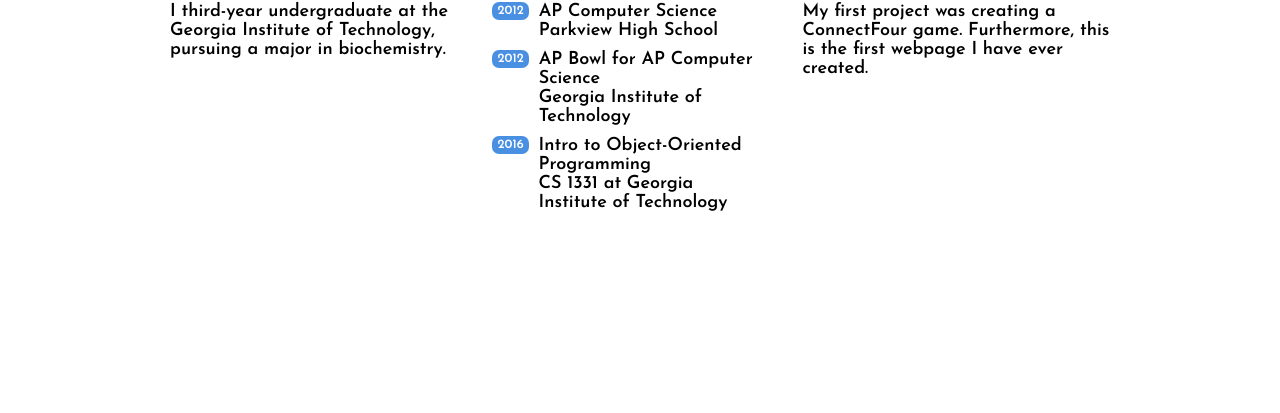
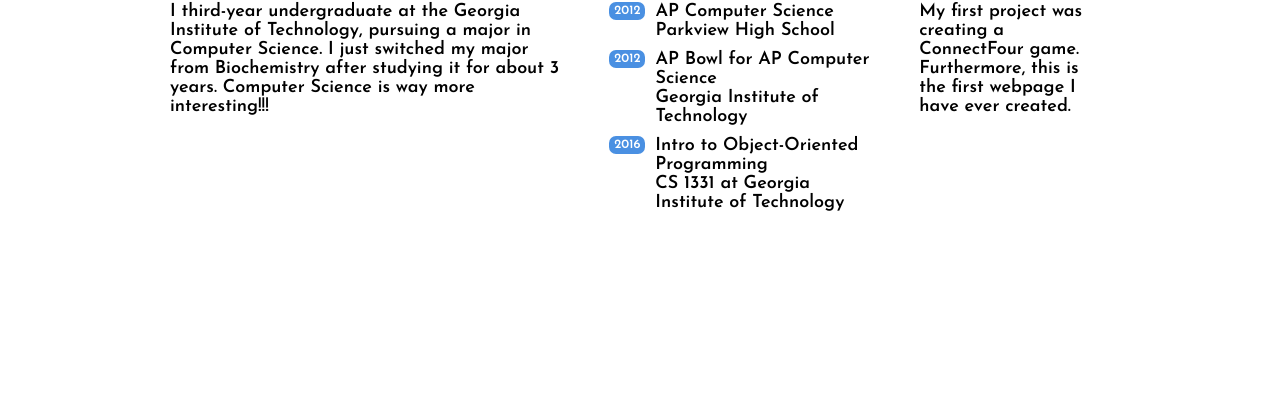
Before and after one commit to aamin33/aamin33.github.io, a plain HTML site: page index.html in a window 1280 px wide. Shown: the part 387-800 px from the top of the page. Drawn offline with Linux system fonts and the light colour scheme.

Commit message:
Update index.html

```diff
--- a/index.html
+++ b/index.html
@@ -21,7 +21,7 @@
     <div class="col card">
       <h2>About Me</h2>
       <p>
-        I third-year undergraduate at the Georgia Institute of Technology, pursuing a major in biochemistry.
+        I third-year undergraduate at the Georgia Institute of Technology, pursuing a major in Computer Science. I just switched my major from Biochemistry after studying it for about 3 years. Computer Science is way more interesting!!!
       </p>
     </div>
     <div class="col card">
```
